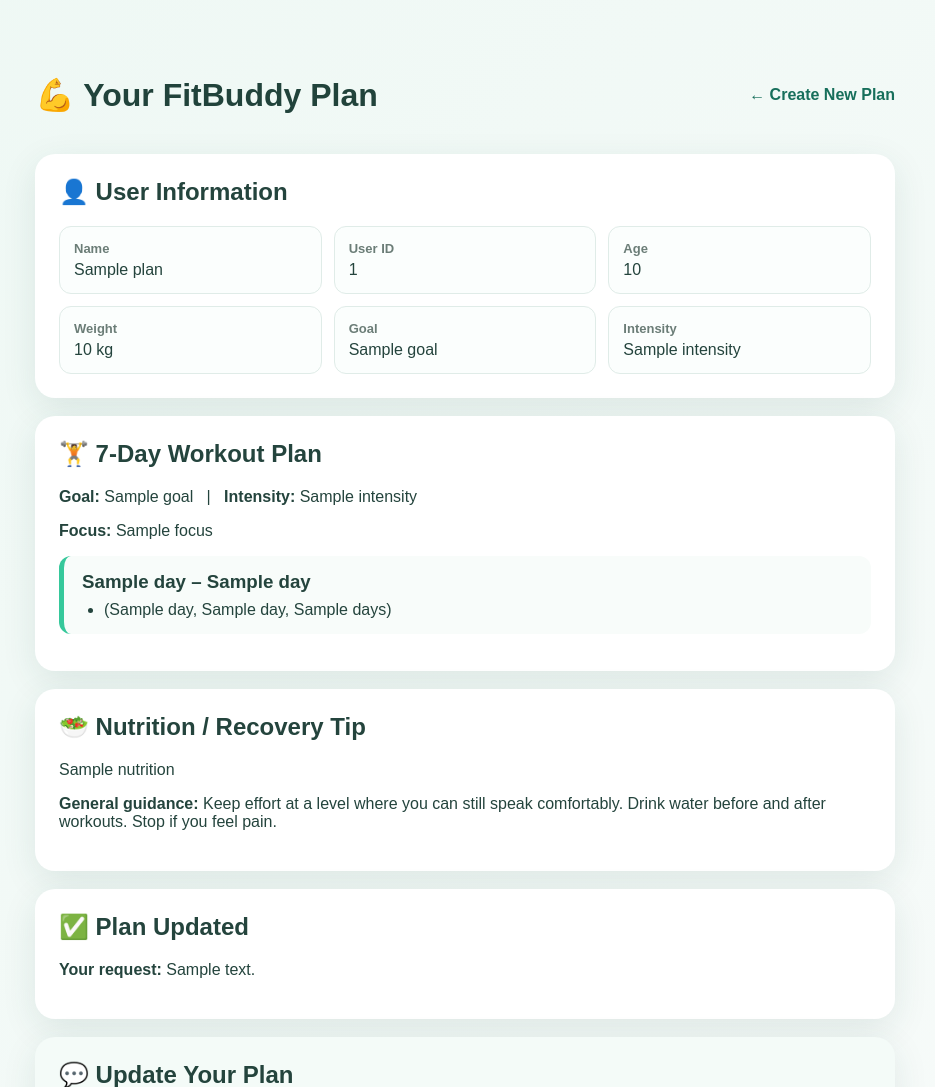
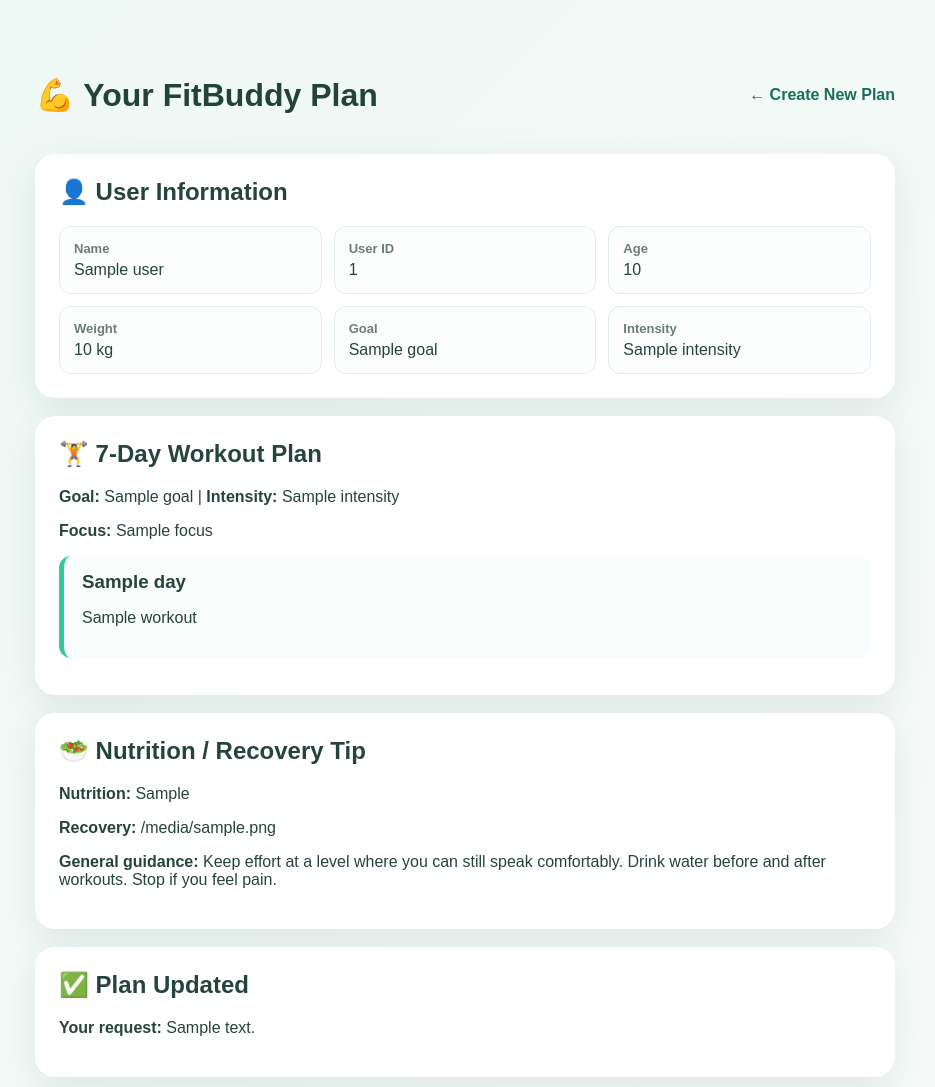
Before and after one commit to Kayal143/FitBuddy-AI-Fitness-Plan-Generator, a FastAPI app: template templates/result.html in a window 1280 px wide. Shown: the top 1087 px of the page, without its empty margins (175-1110 px from the left). Run offline with FastAPI, Linux system fonts and the light colour scheme; the template is opened without the code that fills it: most values are stand-ins (such as "Sample title", 1, 10 or a date in 2020).

Commit message:
Update fitness plan result page

```diff
--- a/templates/result.html
+++ b/templates/result.html
@@ -1,79 +1,76 @@
-<!DOCTYPE html>
-<html lang="en">
+<!DOCTYPE html><html lang="en">
 <head>
 <meta charset="UTF-8">
 <meta name="viewport" content="width=device-width, initial-scale=1.0">
 <title>Your FitBuddy Plan</title>
 <style>
 :root{--primary:#36c89b;--dark:#21433b;--bg:#eef8f4}
-*{box-sizing:border-box}body{margin:0;font-family:Arial,sans-serif;background:linear-gradient(135deg,#eef8f4,#f8fbfa);color:#24443d}
-.container{max-width:900px;margin:35px auto;padding:20px}.top{display:flex;justify-content:space-between;align-items:center;gap:10px}.top a{color:#176f5b;text-decoration:none;font-weight:700}
-h1{color:var(--dark)}h2{margin-top:0}.card{background:#fff;padding:24px;border-radius:20px;box-shadow:0 10px 35px rgba(30,80,65,.10);margin:18px 0}
-.info{display:grid;grid-template-columns:repeat(3,1fr);gap:12px}.pill{border:1px solid #e0ece8;border-radius:12px;padding:14px;background:#fbfefd}.pill b{display:block;font-size:13px;color:#6b7d77;margin-bottom:5px}
-.day{border-left:5px solid var(--primary);padding:15px 18px;margin:13px 0;background:#f8fcfa;border-radius:12px}.day h3{margin:0 0 8px}.day ul{margin:8px 0 0;padding-left:22px}
+*{box-sizing:border-box}
+body{margin:0;font-family:Arial,sans-serif;background:linear-gradient(135deg,#eef8f4,#f8fbfa);color:#24443d}
+.container{max-width:900px;margin:35px auto;padding:20px}
+.top{display:flex;justify-content:space-between;align-items:center;gap:10px}
+.top a{color:#176f5b;text-decoration:none;font-weight:700}
+h1{color:var(--dark)}
+h2{margin-top:0}
+.card{background:#fff;padding:24px;border-radius:20px;box-shadow:0 10px 35px rgba(30,80,65,.10);margin:18px 0}
+.info{display:grid;grid-template-columns:repeat(3,1fr);gap:12px}
+.pill{border:1px solid #e0ece8;border-radius:12px;padding:14px;background:#fbfefd}
+.pill b{display:block;font-size:13px;color:#6b7d77;margin-bottom:5px}
+.day{border-left:5px solid var(--primary);padding:15px 18px;margin:13px 0;background:#f8fcfa;border-radius:12px}
+.day h3{margin:0 0 8px}
+button{padding:14px 20px;border:0;border-radius:13px;background:linear-gradient(135deg,#36c89b,#79d9ba);font-weight:800;color:#103d32;cursor:pointer;margin-top:12px}
+.update{background:#f4fbf8}
 textarea{width:100%;min-height:100px;border:1px solid #d6e4df;border-radius:12px;padding:14px;font:inherit}
-button{padding:14px 20px;border:0;border-radius:13px;background:linear-gradient(135deg,#36c89b,#79d9ba);font-weight:800;color:#103d32;cursor:pointer;margin-top:12px}
-.update{background:#f4fbf8}@media(max-width:650px){.info{grid-template-columns:1fr}.top{display:block}}
+@media(max-width:650px){.info{grid-template-columns:1fr}.top{display:block}}
 </style>
 </head>
 <body>
-<div class="container">
-  <div class="top">
+<div class="container">  <div class="top">
     <h1>💪 Your FitBuddy Plan</h1>
     <a href="/">← Create New Plan</a>
-  </div>
-
-  <div class="card">
+  </div>  <div class="card">
     <h2>👤 User Information</h2>
     <div class="info">
-      <div class="pill"><b>Name</b>{{ plan.name }}</div>
-      <div class="pill"><b>User ID</b>{{ plan.user_id }}</div>
-      <div class="pill"><b>Age</b>{{ plan.age }}</div>
-      <div class="pill"><b>Weight</b>{{ plan.weight }} kg</div>
-      <div class="pill"><b>Goal</b>{{ plan.goal }}</div>
-      <div class="pill"><b>Intensity</b>{{ plan.intensity }}</div>
+      <div class="pill"><b>Name</b>{{ plan.user.name }}</div>
+      <div class="pill"><b>User ID</b>{{ plan.user.id }}</div>
+      <div class="pill"><b>Age</b>{{ plan.user.age }}</div>
+      <div class="pill"><b>Weight</b>{{ plan.user.weight }} kg</div>
+      <div class="pill"><b>Goal</b>{{ plan.user.goal }}</div>
+      <div class="pill"><b>Intensity</b>{{ plan.user.intensity }}</div>
     </div>
-  </div>
-
-  <div class="card">
+  </div>  <div class="card">
     <h2>🏋️ 7-Day Workout Plan</h2>
-    <p><b>Goal:</b> {{ plan.goal }} &nbsp; | &nbsp; <b>Intensity:</b> {{ plan.intensity }}</p>
-    <p><b>Focus:</b> {{ plan.focus }}</p>
-
-    {% for day, title, items in plan.days %}
+    <p><b>Goal:</b> {{ plan.user.goal }} | <b>Intensity:</b> {{ plan.user.intensity }}</p>
+    <p><b>Focus:</b> {{ plan.focus }}</p>{% for item in plan.weekly_plan %}
 <div class="day">
-      <h3>{{ day }} – {{ title }}</h3>
-      <ul>
-        {% for item in items %}
-        <li>{{ item }}</li>
-        {% endfor %}
-      </ul>
+  <h3>{{ item.day }}</h3>
+  <p>{{ item.workout }}</p>
 </div>
 {% endfor %}
-  </div>
 
-  <div class="card">
+  </div>  <div class="card">
     <h2>🥗 Nutrition / Recovery Tip</h2>
-    <p>{{ plan.nutrition }}</p>
+    <p><b>Nutrition:</b> {{ plan.nutrition_tip }}</p>
+    <p><b>Recovery:</b> {{ plan.recovery_tip }}</p>
     <p><b>General guidance:</b> Keep effort at a level where you can still speak comfortably. Drink water before and after workouts. Stop if you feel pain.</p>
-  </div>
+  </div>{% if plan.update_message %}
 
-  {% if plan.update_message %}
   <div class="card">
     <h2>✅ Plan Updated</h2>
     <p><b>Your request:</b> {{ plan.update_message }}</p>
   </div>
-  {% endif %}
-
-  <div class="card update">
+  {% endif %}  <div class="card update">
     <h2>💬 Update Your Plan</h2>
     <p>Tell FitBuddy what you want to change.</p>
     <form action="/update-plan" method="post">
-      <input type="hidden" name="user_id" value="{{ plan.user_id }}">
+      <input type="hidden" name="name" value="{{ plan.user.name }}">
+      <input type="hidden" name="age" value="{{ plan.user.age }}">
+      <input type="hidden" name="weight" value="{{ plan.user.weight }}">
+      <input type="hidden" name="goal" value="{{ plan.user.goal }}">
+      <input type="hidden" name="intensity" value="{{ plan.user.intensity }}">
       <textarea name="change_request" placeholder="Example: Add more rest days or include more cardio..." required></textarea>
       <button type="submit">Update My Plan</button>
     </form>
-  </div>
-</div>
+  </div></div>
 </body>
 </html>
```
Lines whose indentation alone changed are shown as unchanged.
